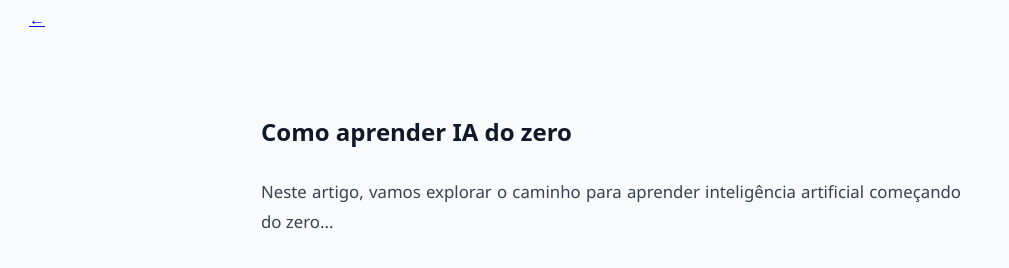
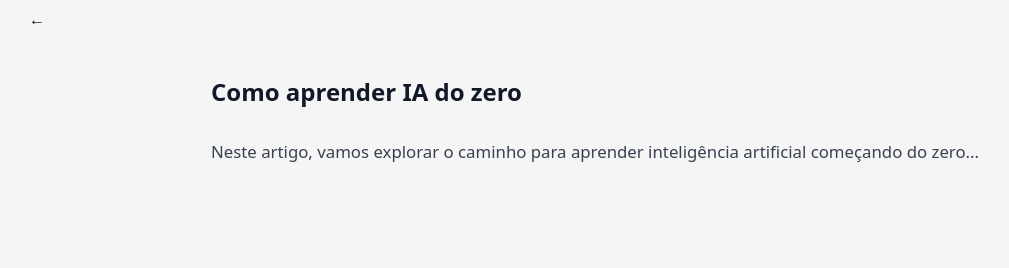
Before and after one commit to joaocardosoneto/jpcardoso, a plain HTML site: page artigos/artigo1.html in a window 1280 px wide. Shown: the whole page, without its empty margins (29-1038 px from the left). Drawn offline with Linux system fonts and the light colour scheme.

Commit message:
atualizacoes

```diff
--- a/artigos/artigo1.html
+++ b/artigos/artigo1.html
@@ -7,9 +7,7 @@
   <link rel="stylesheet" href="../style.css" />
 </head>
 <body>
-  <div class="back-button">
-    <a href="../blog.html">←</a>
-  </div>
+  <a href="../blog.html" class="back-button">←</a>
 
   <article class ="blog-article">
     <h2 class="titulo-artigo"> Como aprender IA do zero</h2>
--- a/style.css
+++ b/style.css
@@ -1,5 +1,5 @@
 body {
-  background-color: #f9fafb; /* cinza clarinho */
+  background-color: #F5F5F5; /* cinza clarinho */
   color: #111827;
   font-family: ui-sans-serif, system-ui, sans-serif;
 }
@@ -8,10 +8,12 @@ body {
   max-width: 800px;
   margin: 0 auto;
   padding: 20px;
+  font-family: 'Segoe UI', sans-serif;
+  color: #374151;
 }
 
 header {
-  background: #f9fafb;
+  background: #F5F5F5;
   padding: 20px 0;
 }
 
@@ -60,18 +62,13 @@ footer {
 
 .social a {
   margin: 0 10px;
-  text-decoration: none;
   color: #555;
-}
-
-.social a:hover {
-  text-decoration: underline;
 }
 
 .back-button{
     margin-left: 50px;
     text-decoration: none;
-    /* ajeita essa bosta*/
+    color: #0a0a0a;
 }
 
 .title {
@@ -79,9 +76,6 @@ footer {
   color: #0a0a0a;
 }
 
-.title:hover {
-  text-decoration: underline;
-}
 
 .date {
   --tw-text-opacity: 1;
@@ -89,11 +83,9 @@ footer {
 }
 
 .blog-article {
-  max-width: 700px;
-  margin: 80px auto;
-  padding: 0 20px;
-  font-family: 'Segoe UI', sans-serif;
-  color: #222;
+  max-width: 800px;
+  margin: 0 auto;
+  padding: 20px;
   line-height: 1.8;
   font-size: 1.05rem;
 }
@@ -108,7 +100,6 @@ footer {
 }
 
 .texto-artigo {
-  margin-bottom: 20px;
   text-align: justify;
   color: #374151;
 }
```
Also changed, not shown: index.html (+3 -0 lines).
